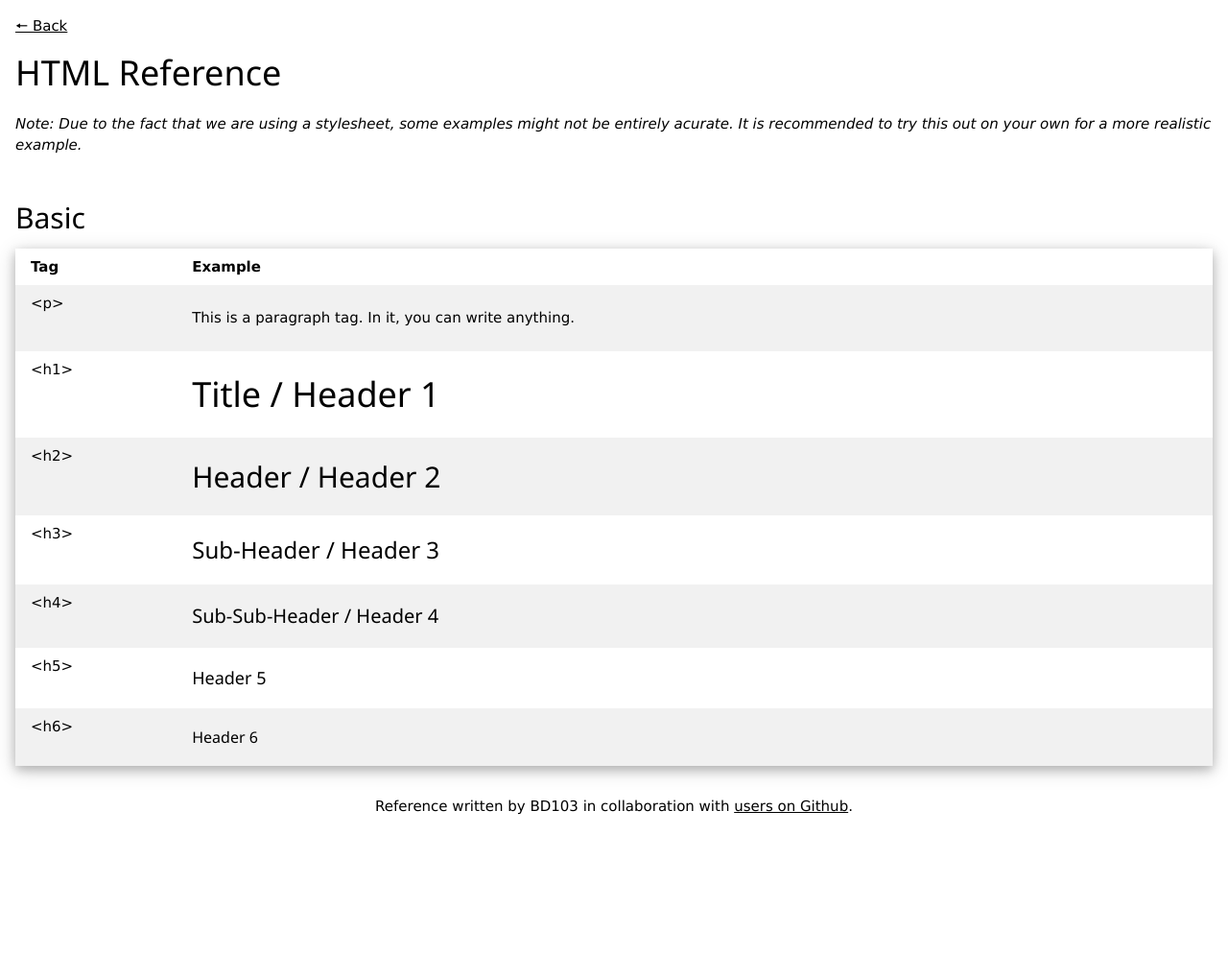
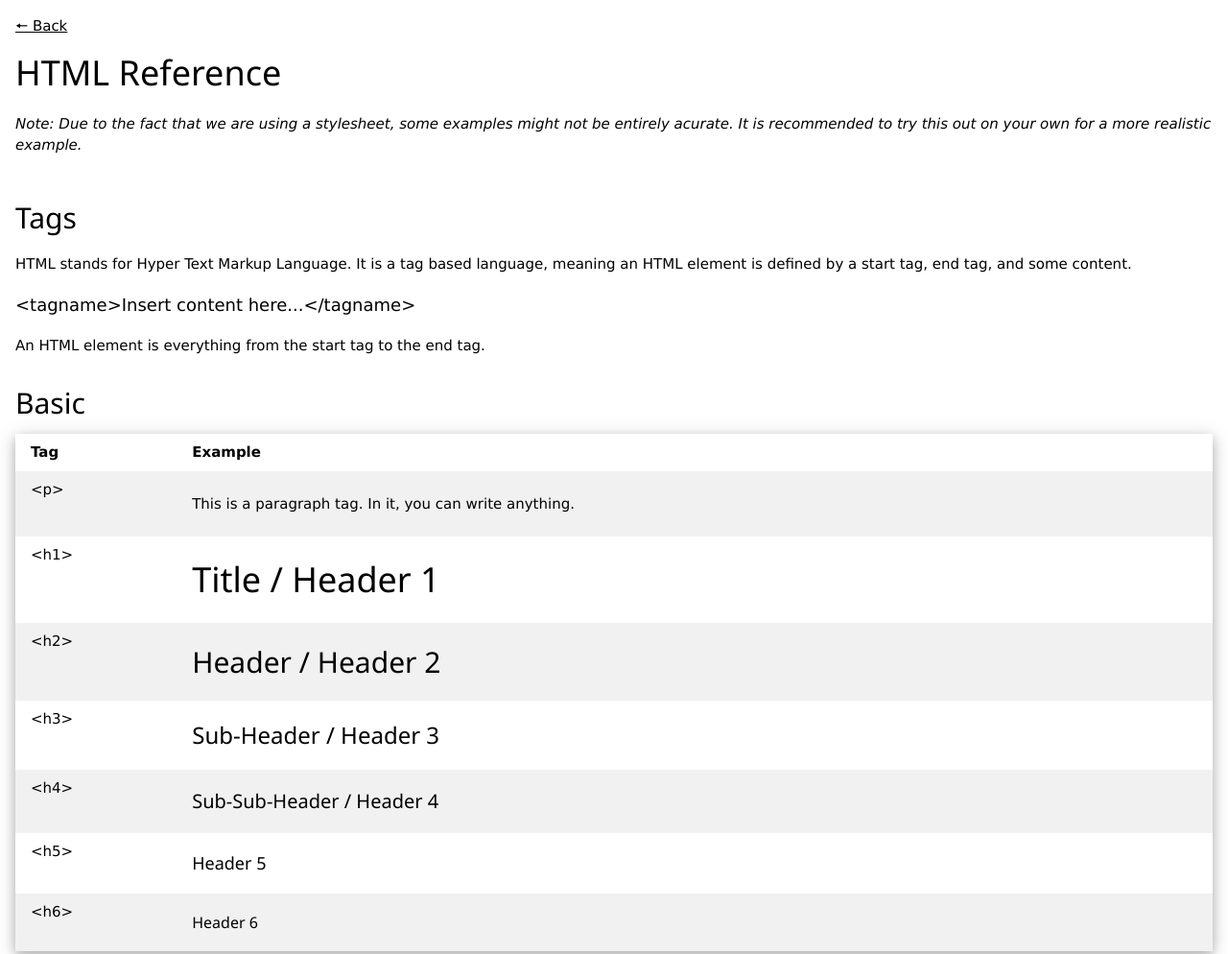
Before and after one commit to BD103/reference, a plain HTML site: page html.html in a window 1280 px wide. Shown: the top 994 px of the page at 96% size. Before the commit the page ends 883 px from the top, so only its background shows below. Drawn offline with nearby package versions, Linux system fonts and the light colour scheme.

Commit message:
Tags update

```diff
--- a/html.html
+++ b/html.html
@@ -14,6 +14,12 @@
 		<h1>HTML Reference</h1>
     <p><i>Note: Due to the fact that we are using a stylesheet, some examples might not be entirely acurate. It is recommended to try this out on your own for a more realistic example.</i></p>
 	</div>
+  <div class="w3-container">
+    <h2>Tags</h2>
+    <p>HTML stands for Hyper Text Markup Language. It is a tag based language, meaning an HTML element is defined by a start tag, end tag, and some content.</p>
+    <p class="w3-monospace w3-large">&lt;tagname&gt;Insert content here...&lt;/tagname&gt;</p>
+    <p>An HTML element is everything from the start tag to the end tag.</p>
+  </div>
 	<div class="w3-container">
 		<h2>Basic</h2>
 		<table class="w3-table w3-striped w3-hoverable w3-card-4">
```
